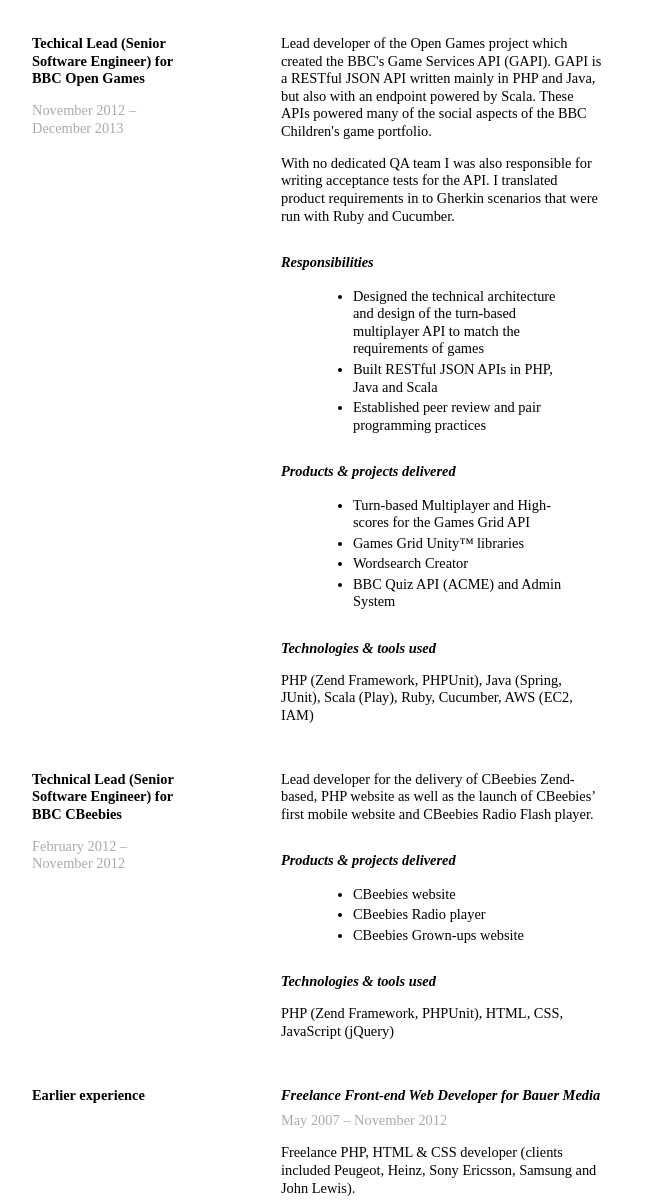
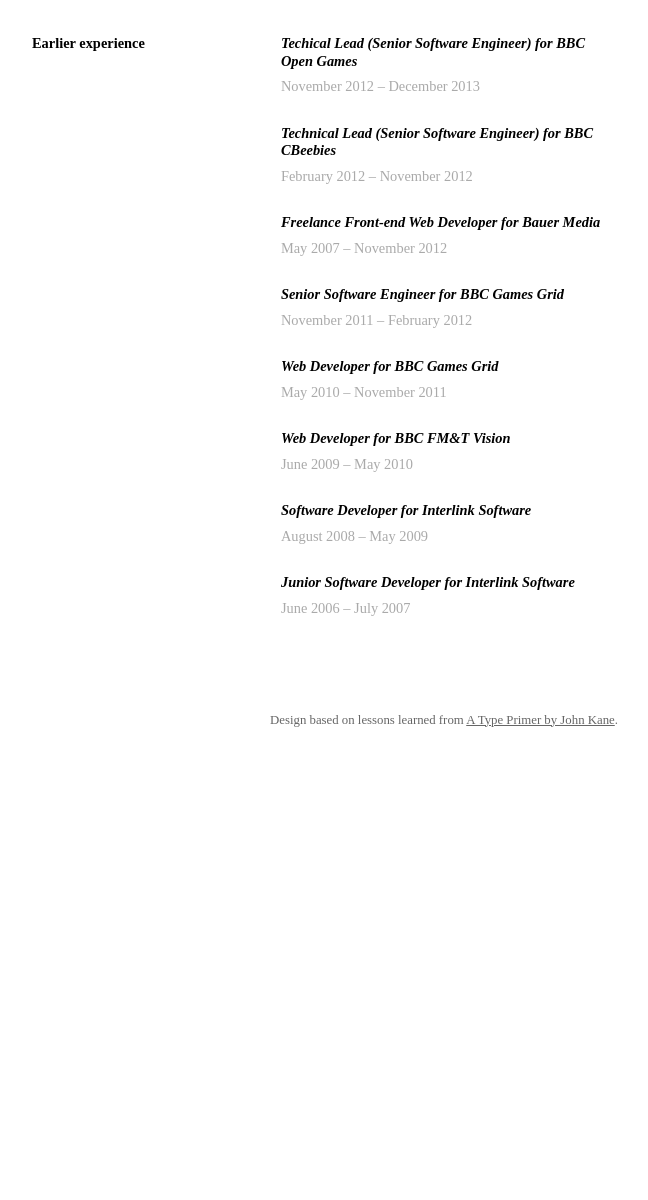
Before and after one commit to iamtmrobinson/portfolio, a Gatsby site: page /cv in a window 1280 px wide. Shown: the part 3335-4535 px from the top of the page, without its empty margins (196-844 px from the left). After the commit the page ends 4077 px from the top, so only its background shows below. Built offline with nearby package versions, Linux system fonts and the light colour scheme; Gatsby itself is replaced by a stand-in of ours.

Commit message:
Removed older detail

```diff
--- a/src/pages/cv.js
+++ b/src/pages/cv.js
@@ -237,106 +237,27 @@
           <p>PHP (Zend Framework, PHPUnit), JavaScript, HTML, CSS</p>
         </div>
       </div>
-      <div className="job">
-        <div className="job__title">
-          <h3>Techical Lead (Senior Software Engineer) for BBC Open Games</h3>
-          <p className="job__date">November 2012 – December 2013</p>
-        </div>
-        <div className="job__description">
-          <p>
-            Lead developer of the Open Games project which created the BBC's
-            Game Services API (GAPI). GAPI is a RESTful JSON API written mainly
-            in PHP and Java, but also with an endpoint powered by Scala. These
-            APIs powered many of the social aspects of the BBC Children's game
-            portfolio.
-          </p>
-          <p>
-            With no dedicated QA team I was also responsible for writing
-            acceptance tests for the API. I translated product requirements in
-            to Gherkin scenarios that were run with Ruby and Cucumber.
-          </p>
-          <h4>Responsibilities</h4>
-          <ul>
-            <li>
-              Designed the technical architecture and design of the turn-based
-              multiplayer API to match the requirements of games
-            </li>
-            <li>Built RESTful JSON APIs in PHP, Java and Scala</li>
-            <li>Established peer review and pair programming practices</li>
-          </ul>
-          <h4>Products &amp; projects delivered</h4>
-          <ul>
-            <li>
-              Turn-based Multiplayer and High-scores for the Games Grid API
-            </li>
-            <li>Games Grid Unity&#8482; libraries</li>
-            <li>Wordsearch Creator</li>
-            <li>BBC Quiz API (ACME) and Admin System</li>
-          </ul>
-          <h4>Technologies &amp; tools used</h4>
-          <p>
-            PHP (Zend Framework, PHPUnit), Java (Spring, JUnit), Scala (Play),
-            Ruby, Cucumber, AWS (EC2, IAM)
-          </p>
-        </div>
-      </div>
-      <div className="job">
-        <div className="job__title">
-          <h3>Technical Lead (Senior Software Engineer) for BBC CBeebies</h3>
-          <p className="job__date">February 2012 – November 2012</p>
-        </div>
-        <div className="job__description">
-          <p>
-            Lead developer for the delivery of CBeebies Zend-based, PHP website
-            as well as the launch of CBeebies’ first mobile website and CBeebies
-            Radio Flash player.
-          </p>
-          <h4>Products &amp; projects delivered</h4>
-          <ul>
-            <li>CBeebies website</li>
-            <li>CBeebies Radio player</li>
-            <li>CBeebies Grown-ups website</li>
-          </ul>
-          <h4>Technologies &amp; tools used</h4>
-          <p>PHP (Zend Framework, PHPUnit), HTML, CSS, JavaScript (jQuery)</p>
-        </div>
-      </div>
       <div className="job earlier-experience">
         <div className="job__title">
           <h3>Earlier experience</h3>
         </div>
         <div className="job__description">
+          <h4>Techical Lead (Senior Software Engineer) for BBC Open Games</h4>
+          <p className="job__date">November 2012 – December 2013</p>
+          <h4>Technical Lead (Senior Software Engineer) for BBC CBeebies</h4>
+          <p className="job__date">February 2012 – November 2012</p>
           <h4>Freelance Front-end Web Developer for Bauer Media</h4>
           <p className="job__date">May 2007 – November 2012</p>
-          <p>
-            Freelance PHP, HTML &amp; CSS developer (clients included Peugeot,
-            Heinz, Sony Ericsson, Samsung and John Lewis).
-          </p>
           <h4>Senior Software Engineer for BBC Games Grid</h4>
           <p className="job__date">November 2011 – February 2012</p>
-          <p>
-            Lead PHP developer also developing across the whole stack in Java,
-            MySQL and ActionScript 3 and writing acceptance tests in Ruby &amp;
-            Cucumber.
-          </p>
           <h4>Web Developer for BBC Games Grid</h4>
           <p className="job__date">May 2010 – November 2011</p>
-          <p>PHP developer for the BBC’s RESTful Game Services API.</p>
           <h4>Web Developer for BBC FM&amp;T Vision</h4>
           <p className="job__date">June 2009 – May 2010</p>
-          <p>
-            PHP developer on the BBC Buzz pages &amp; Front-end developer on the
-            BBC channel homepages.
-          </p>
           <h4>Software Developer for Interlink Software</h4>
           <p className="job__date">August 2008 – May 2009</p>
-          <p>
-            C&#35; .NET and Java development on Interlink's BES dashboard and
-            SCM software.
-          </p>
           <h4>Junior Software Developer for Interlink Software</h4>
           <p className="job__date">June 2006 – July 2007</p>
-          <p>C&#35; .NET development on Interlink's BES dashboard software.</p>
         </div>
       </div>
     </div>
```
